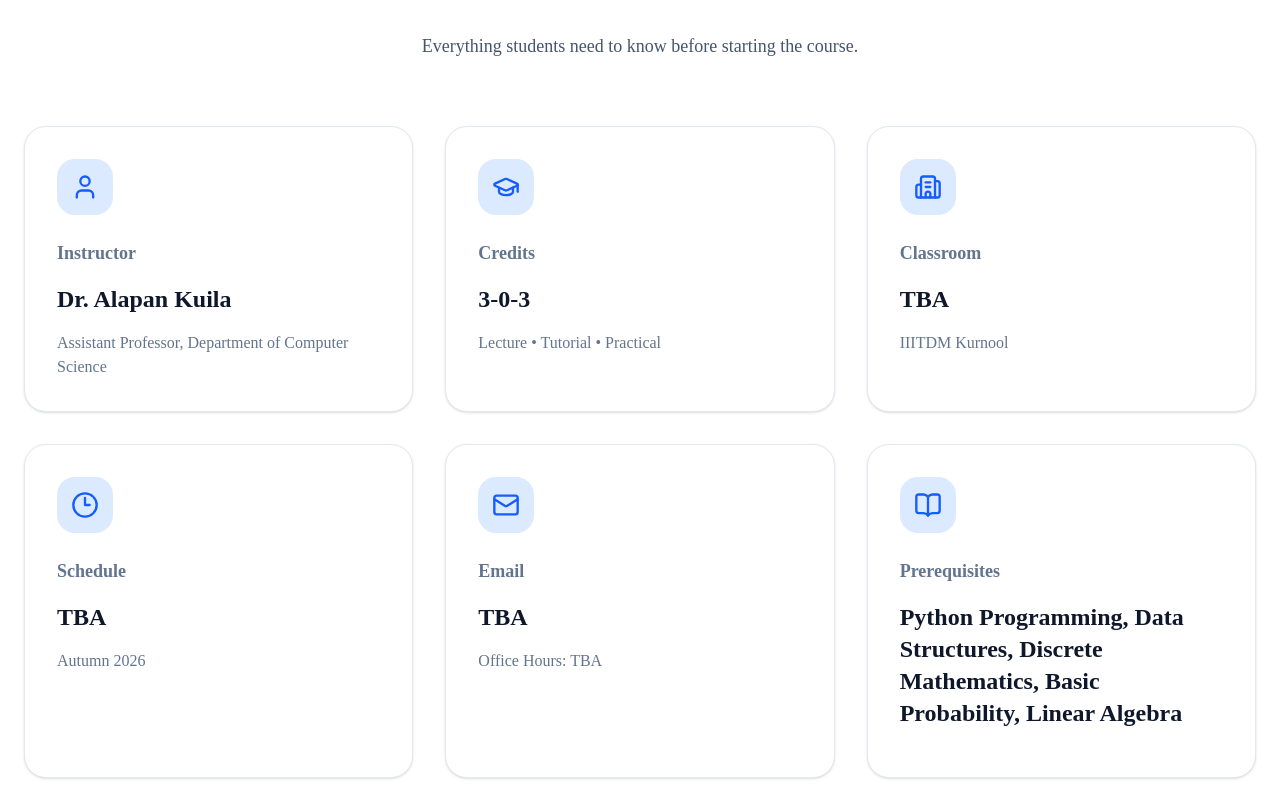
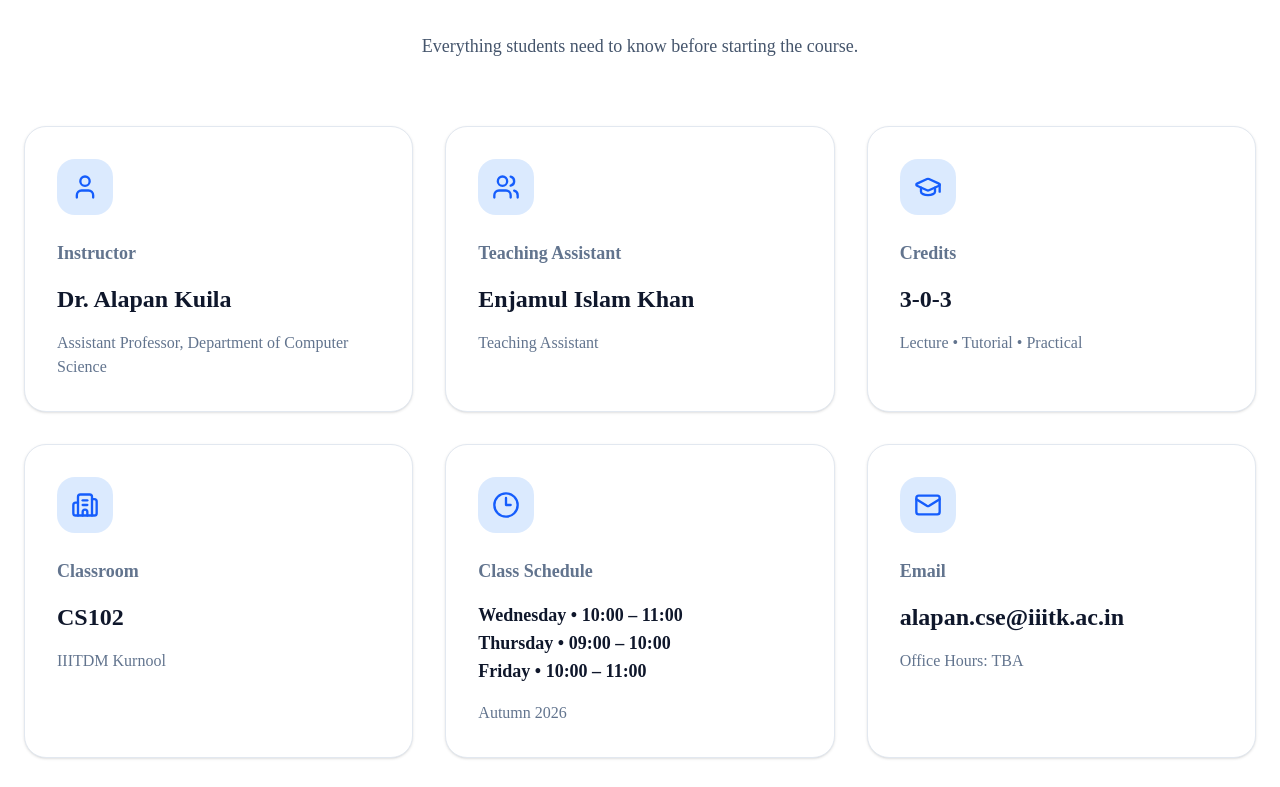
Before and after one commit to genaicourse-DR-Alapan/Artificial_intelligence, a Next.js app: page / in a window 1280 px wide. Shown: the part 1813-2600 px from the top of the page. Built offline with nearby package versions, Linux system fonts and the light colour scheme.

Commit message:
Update course information and schedule

```diff
--- a/app/page.tsx
+++ b/app/page.tsx
@@ -6,9 +6,9 @@ import LearningJourney from "@/components/sections/LearningJourney";
 import Modules from "@/components/sections/Modules";
 import WeeklyTimeline from "@/components/sections/WeeklyTimeline";
 import FacultyAssessment from "@/components/sections/FacultyAssessment";
-import Resources from "@/components/sections/Resources";
+// import Resources from "@/components/sections/Resources";
 import Footer from "@/components/layout/Footer";
-import LearningOutcomes from "@/components/sections/LearningOutcomes";
+// import LearningOutcomes from "@/components/sections/LearningOutcomes";
 
 export default function Home() {
   return (
@@ -18,11 +18,11 @@ export default function Home() {
       <Vision />
       <CourseInfo />
       <LearningJourney />
-      <LearningOutcomes />
+      {/* <LearningOutcomes /> */}
       <Modules />
       <WeeklyTimeline />
       <FacultyAssessment />
-      <Resources />
+      {/* <Resources /> */}
       <Footer />
     </>
   );
--- a/components/sections/CourseInfo.tsx
+++ b/components/sections/CourseInfo.tsx
@@ -7,6 +7,7 @@ import {
   BookOpen,
   Building2,
   Mail,
+  Users,
 } from "lucide-react";
 
 const cards = [
@@ -15,6 +16,13 @@ const cards = [
     title: "Instructor",
     value: course.instructor,
     subtitle: course.designation,
+  },
+
+  {
+    icon: Users,
+    title: "Teaching Assistant",
+    value: course.ta,
+    subtitle: "Teaching Assistant",
   },
 
   {
@@ -33,8 +41,17 @@ const cards = [
 
   {
     icon: Clock3,
-    title: "Schedule",
-    value: course.timing,
+    title: "Class Schedule",
+    value: (
+      <>
+        {course.timing.map((time) => (
+          // <div key={time}>{time}</div>
+          <div key={time} className="text-lg font-semibold leading-7">
+            {time}
+          </div>
+        ))}
+      </>
+    ),
     subtitle: course.semester,
   },
 
@@ -56,35 +73,24 @@ const cards = [
 export default function CourseInfo() {
   return (
     <section className="bg-white py-24">
-
       <div className="mx-auto max-w-7xl px-6">
 
         <div className="mb-16 text-center">
-
           <p className="font-semibold uppercase tracking-widest text-blue-600">
-
             Course Overview
-
           </p>
 
           <h2 className="mt-4 text-5xl font-bold tracking-tight">
-
             Course Information
-
           </h2>
 
           <p className="mx-auto mt-6 max-w-3xl text-lg leading-8 text-slate-600">
-
             Everything students need to know before starting the course.
-
           </p>
-
         </div>
 
         <div className="grid gap-8 md:grid-cols-2 lg:grid-cols-3">
-
           {cards.map((card) => {
-
             const Icon = card.icon;
 
             return (
@@ -93,37 +99,26 @@ export default function CourseInfo() {
                 className="group rounded-3xl border border-slate-200 bg-white p-8 shadow-sm transition duration-300 hover:-translate-y-2 hover:shadow-xl"
               >
                 <div className="mb-6 flex h-14 w-14 items-center justify-center rounded-2xl bg-blue-100">
-
                   <Icon className="text-blue-600" size={28} />
-
                 </div>
 
                 <h3 className="text-lg font-semibold text-slate-500">
-
                   {card.title}
-
                 </h3>
 
-                <p className="mt-4 text-2xl font-bold">
-
+                <div className="mt-4 text-2xl font-bold text-slate-900">
                   {card.value}
-
-                </p>
+                </div>
 
                 <p className="mt-4 text-slate-500">
-
                   {card.subtitle}
-
                 </p>
-
               </div>
             );
           })}
-
         </div>
 
       </div>
-
     </section>
   );
 }
--- a/data/assessment.ts
+++ b/data/assessment.ts
@@ -1,17 +1,17 @@
 export const assessment = [
   {
     title: "Programming Assignments",
-    percentage: "15%",
+    percentage: "10%",
     color: "bg-blue-600",
   },
   {
     title: "Mid Semester Examination",
-    percentage: "10%",
+    percentage: "30%",
     color: "bg-cyan-600",
   },
   {
     title: "End Semester Examination",
-    percentage: "60%",
+    percentage: "50%",
     color: "bg-indigo-600",
   },
   {
@@ -21,7 +21,7 @@ export const assessment = [
   },
   {
     title: "Class Participation",
-    percentage: "5%",
+    percentage: "Extra Credit",
     color: "bg-amber-500",
   },
 ];
--- a/data/course.ts
+++ b/data/course.ts
@@ -1,6 +1,8 @@
 export const course = {
   code: "AD203",
+
   title: "Artificial Intelligence",
+
   semester: "Autumn 2026",
 
   instructor: "Dr. Alapan Kuila",
@@ -12,11 +14,17 @@ export const course = {
 
   credits: "3-0-3",
 
-  classroom: "TBA",
+  classroom: "CS102",
 
-  timing: "TBA",
+  timing: [
+    "Wednesday • 10:00 – 11:00",
+    "Thursday • 09:00 – 10:00",
+    "Friday • 10:00 – 11:00",
+  ],
 
-  email: "TBA",
+  ta: "Enjamul Islam Khan", // Change if needed
+
+  email: "alapan.cse@iiitk.ac.in",
 
   prerequisites: [
     "Python Programming",
```
